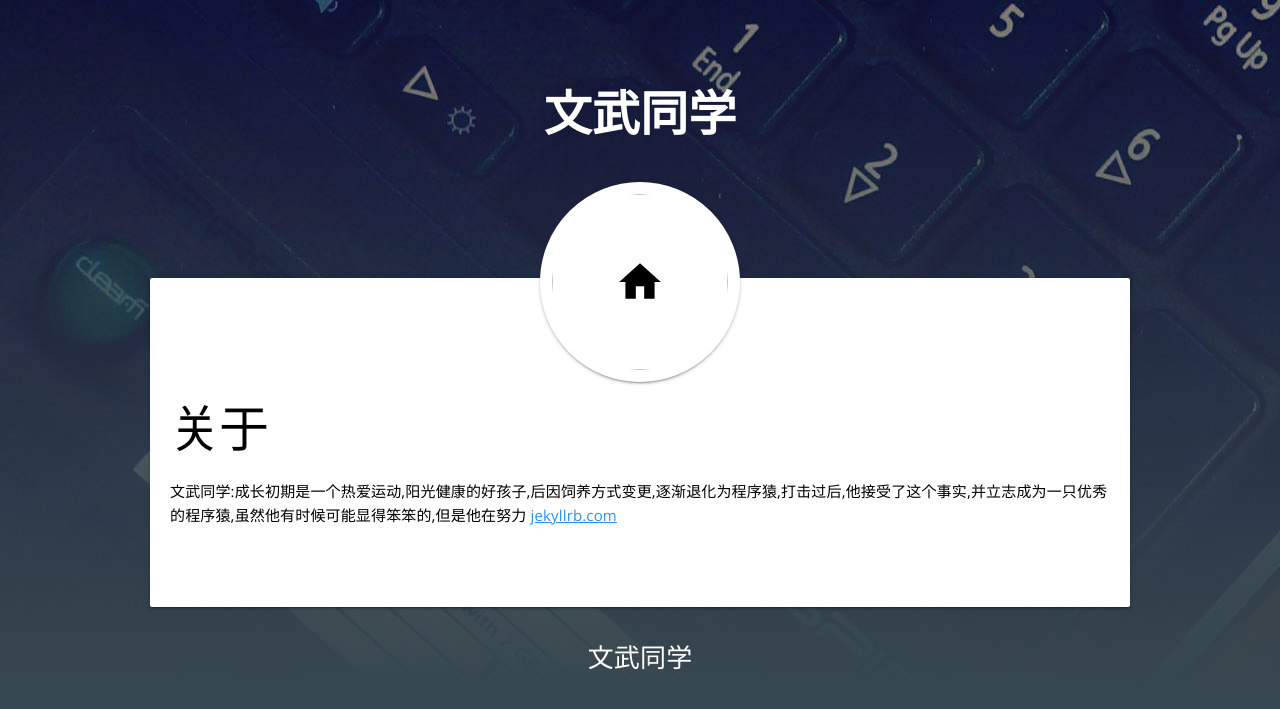
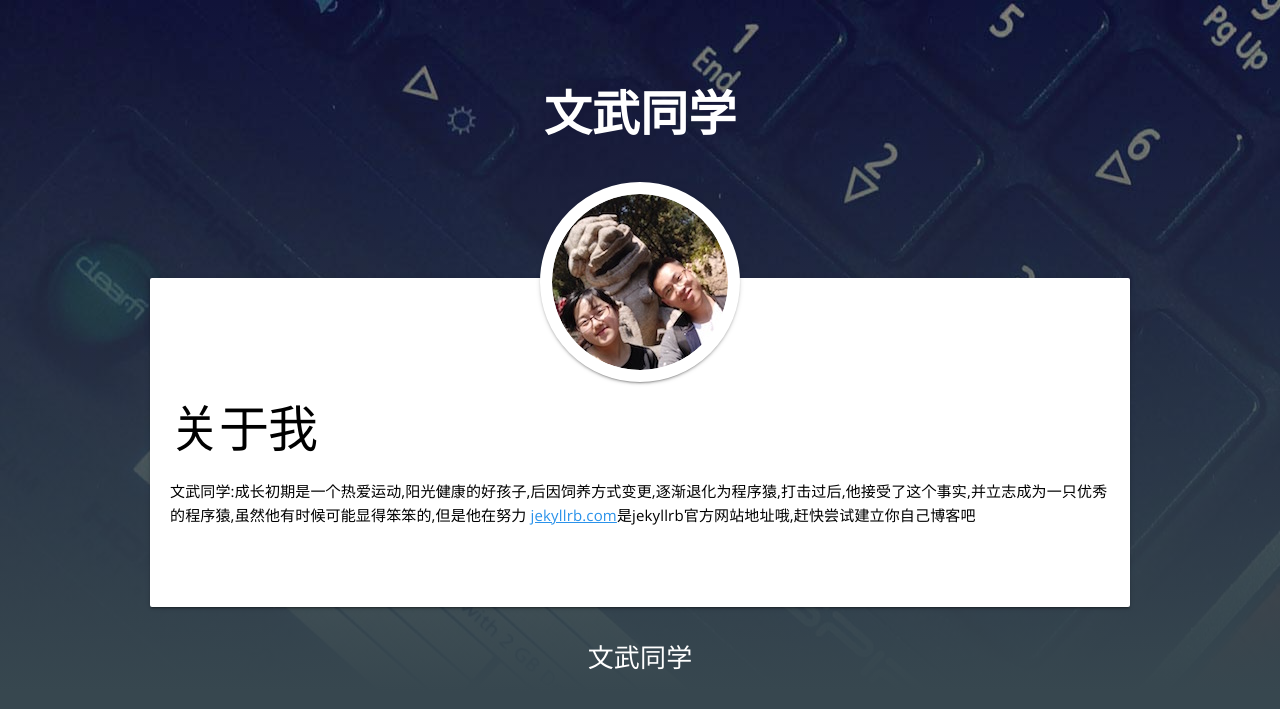
Before and after one commit to wb12581/wb12581.github.io, a Jekyll site: the page built from about.md, in a window 1280 px wide. Shown: the top 709 px of the page. Built offline with Jekyll 4.4.1, drawn with Linux system fonts in a browser that asks for light colours.

```diff
--- a/_includes/header.html
+++ b/_includes/header.html
@@ -8,7 +8,7 @@
 
   <div class="header-badge">
     <a href="{{ site.baseurl }}/">
-        <img src="assets/headshot.jpg" />
+        <img src="/assets/headshot.jpg" />
     </a>
   </div>
 
--- a/about.md
+++ b/about.md
@@ -1,7 +1,8 @@
 ---
 layout: page
-title: 关于
+title: 关于我
 permalink: /about/
 ---
 
-文武同学:成长初期是一个热爱运动,阳光健康的好孩子,后因饲养方式变更,逐渐退化为程序猿,打击过后,他接受了这个事实,并立志成为一只优秀的程序猿,虽然他有时候可能显得笨笨的,但是他在努力 [jekyllrb.com](http://jekyllrb.com/)
+文武同学:成长初期是一个热爱运动,阳光健康的好孩子,后因饲养方式变更,逐渐退化为程序猿,打击过后,他接受了这个事实,并立志成为一只优秀的程序猿,虽然他有时候可能显得笨笨的,但是他在努力
+[jekyllrb.com](http://jekyllrb.com/)是jekyllrb官方网站地址哦,赶快尝试建立你自己博客吧
```
Also changed, not shown: 5 other files.
